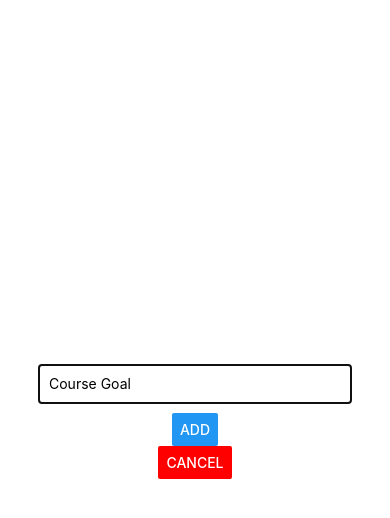
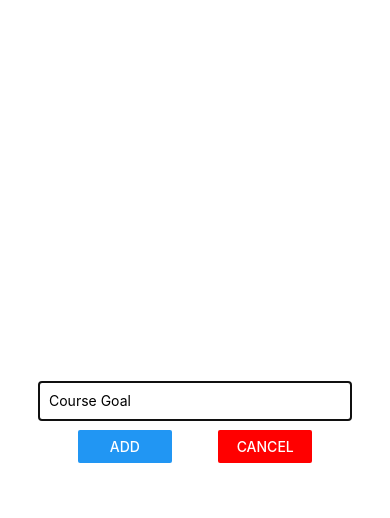
Before and after one commit to shawnhuangfernandes/react-native-practice, a React Native app: screen / in a window 390 px wide. Both pictures are taken after a click on the button "ADD NEW GOAL". Shown: the top 518 px of the page. Built offline with nearby package versions, Linux system fonts and the light colour scheme.

Commit message:
styled modal buttons to be of equal width

```diff
--- a/components/GoalInput.js
+++ b/components/GoalInput.js
@@ -16,7 +16,7 @@ const GoalInput = props => {
   const cancelModal = () => {
     props.onCancel();
     setEnteredGoal("");
-  }
+  };
 
   return (
     <Modal visible={props.visible} animationType="slide">
@@ -27,8 +27,10 @@ const GoalInput = props => {
           onChangeText={onGoalInputChange}
           value={enteredGoal}
         />
-        <Button title="ADD" onPress={addGoalHandler} />
-        <Button title="CANCEL" color="red" onPress={cancelModal}/>
+        <View style={styles.buttonContainer}>
+          <View style={styles.buttonStyle}><Button title="ADD" onPress={addGoalHandler} /></View>
+          <View style={styles.buttonStyle}><Button title="CANCEL" color="red" onPress={cancelModal} /></View>
+        </View>
       </View>
     </Modal>
   );
@@ -46,6 +48,15 @@ const styles = StyleSheet.create({
     borderBottomWidth: 1,
     padding: 10,
     marginBottom: 10
+  },
+  buttonContainer: {
+    flexDirection: 'row',
+    justifyContent: "space-between",
+    alignItems: "center",
+    width: '60%'
+  },
+  buttonStyle: {
+    width: '40%'
   }
 });
 
```
